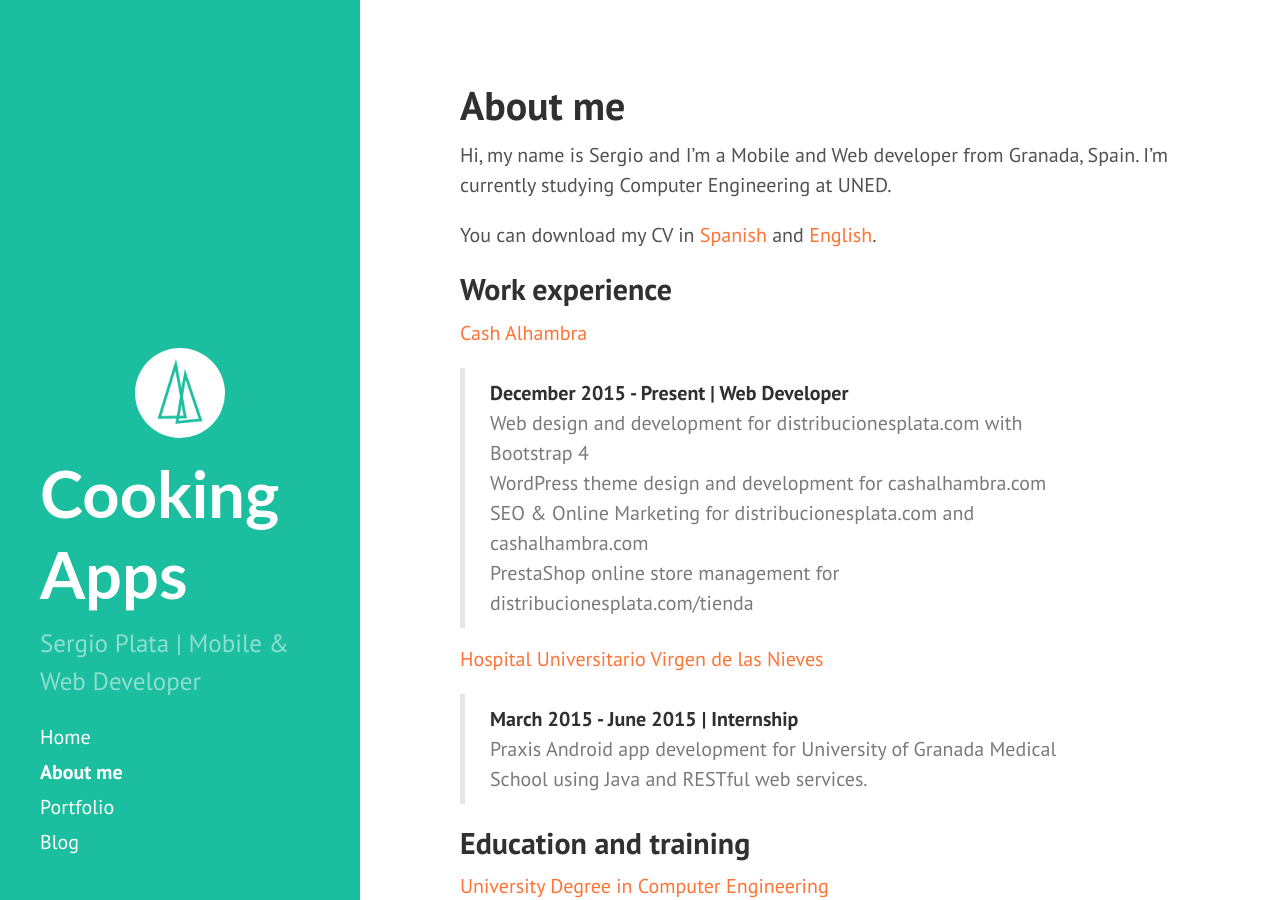
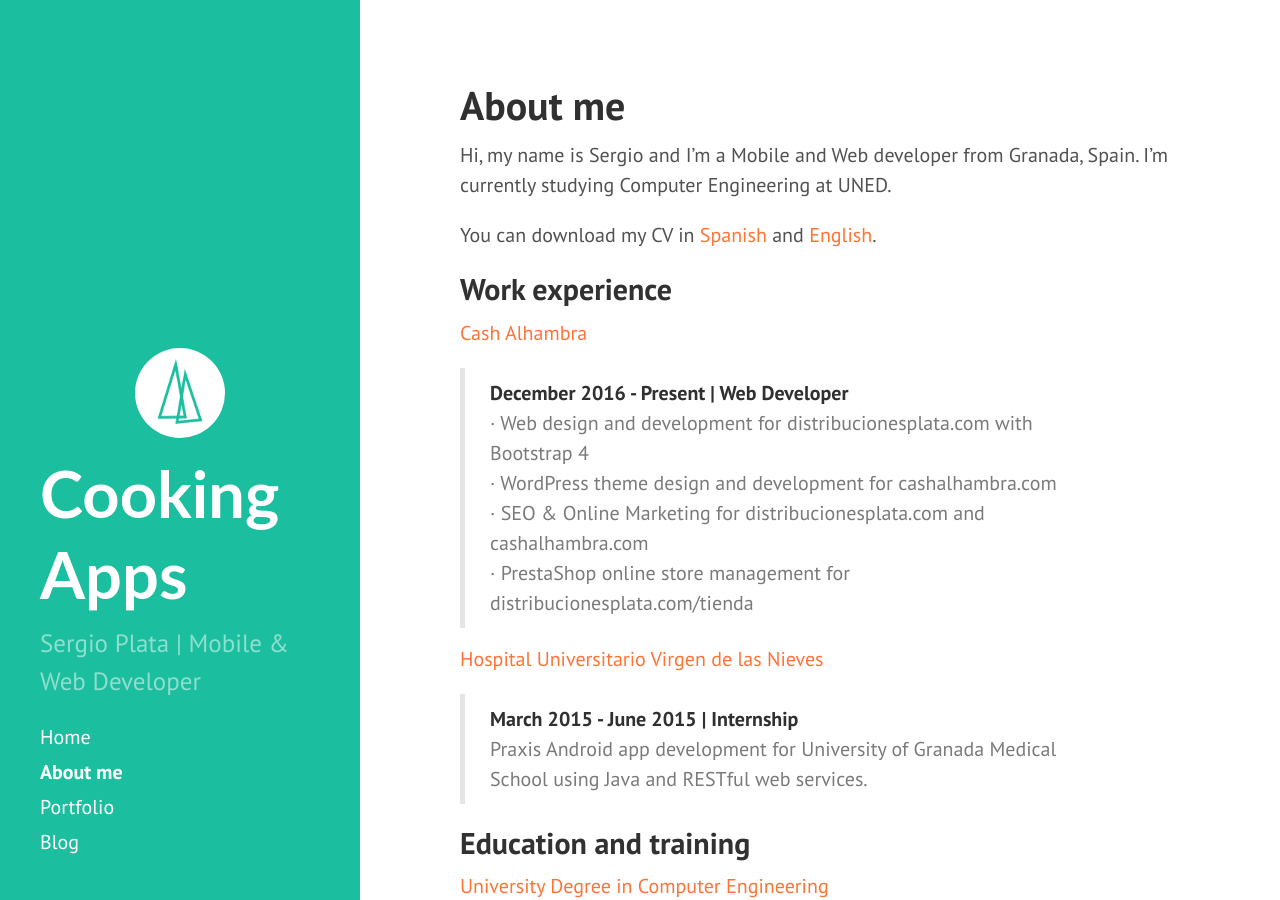
Before and after one commit to splata/splata.github.io, a Jekyll site: the page built from about.md, in a window 1280 px wide and 900 px high. Built offline with Jekyll 4.4.1, drawn with Linux system fonts in a browser that asks for light colours.

Commit message:
fix about

```diff
--- a/about.md
+++ b/about.md
@@ -11,7 +11,7 @@ You can download my CV in [Spanish]({{ site.url }}/assets/CVESP.pdf) and [Englis
 
 [Cash Alhambra](http://www.cashalhambra.com/)
 
-> <strong>December 2015 - Present | Web Developer </strong><br> Web design and development for distribucionesplata.com with Bootstrap 4<br> WordPress theme design and development for cashalhambra.com <br> SEO & Online Marketing for distribucionesplata.com and cashalhambra.com <br>PrestaShop online store management for distribucionesplata.com/tienda
+> <strong>December 2016 - Present | Web Developer </strong><br> · Web design and development for distribucionesplata.com with Bootstrap 4<br> · WordPress theme design and development for cashalhambra.com <br> · SEO & Online Marketing for distribucionesplata.com and cashalhambra.com <br> · PrestaShop online store management for distribucionesplata.com/tienda
 
 [Hospital Universitario Virgen de las Nieves](http://www.hospitalgranada.es/normopraxis/)
 
```
